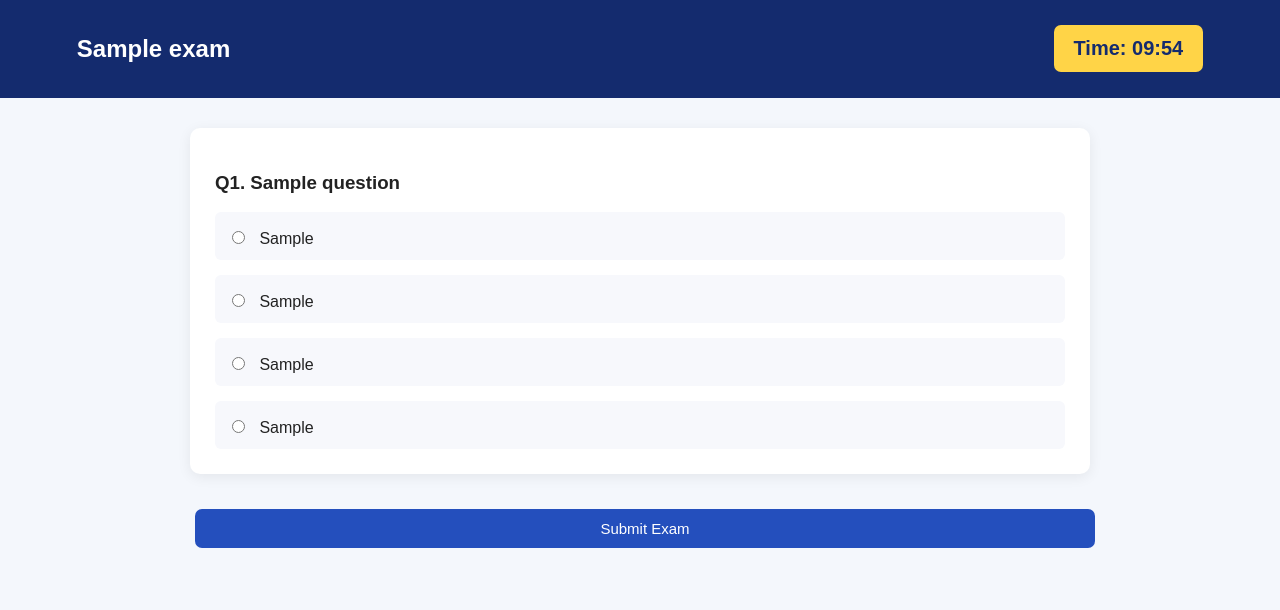
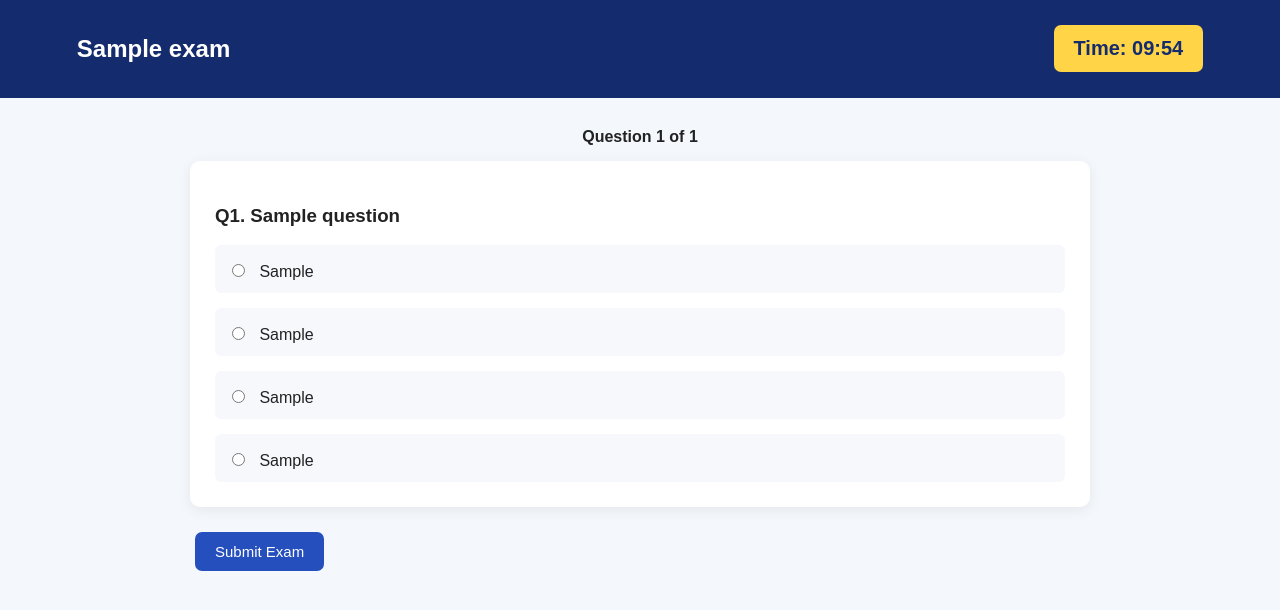
Before and after one commit to CoderOmprakash/secure-online-examination-system, a Flask app: template templates/exam.html in a window 1280 px wide. Shown: the top 610 px of the page. Run offline with Flask 3, Linux system fonts and the light colour scheme; the template is opened without the code that fills it: most values are stand-ins (such as "Sample title", 1, 10 or a date in 2020).

Commit message:
Add previous and next navigation

```diff
--- a/templates/exam.html
+++ b/templates/exam.html
@@ -1,5 +1,4 @@
 <!DOCTYPE html>
-
 <html>
 
 <head>
@@ -8,38 +7,58 @@
 
     <meta name="viewport" content="width=device-width, initial-scale=1.0">
 
-    <title>
-
-        {{ exam['title'] }}
-
-    </title>
+    <title>{{ exam['title'] }}</title>
 
     <link rel="stylesheet" href="{{ url_for('static', filename='css/style.css') }}">
+
+    <style>
+        .question-box {
+            display: none;
+        }
+
+        .question-box.active {
+            display: block;
+        }
+
+        .navigation-buttons {
+            display: flex;
+            justify-content: space-between;
+            gap: 15px;
+            margin-top: 20px;
+        }
+
+        .navigation-buttons button {
+            min-width: 120px;
+        }
+
+        .question-number {
+            text-align: center;
+            margin: 15px 0;
+            font-weight: bold;
+        }
+
+        #submitBtn {
+            display: none;
+        }
+    </style>
 
 </head>
 
 <body>
 
-
     <div class="exam-header">
 
         <div>
-
             <h2>
-
                 {{ exam['title'] }}
-
             </h2>
-
         </div>
-
 
         <div id="timer">
 
             Time:
 
-            <span id="time">
-            </span>
+            <span id="time"></span>
 
         </div>
 
@@ -48,17 +67,17 @@
 
     <div class="exam-container">
 
+        <form id="examForm" method="POST" action="{{ url_for('submit_exam', exam_id=exam['id']) }}">
 
-        <form id="examForm" method="POST" action="{{ url_for(
-            'submit_exam',
-            exam_id=exam['id']
-        ) }}">
+            <div class="question-number">
+                Question <span id="currentQuestion">1</span>
+                of {{ questions|length }}
+            </div>
 
 
             {% for question in questions %}
 
-
-            <div class="question-box">
+            <div class="question-box {% if loop.first %}active{% endif %}">
 
                 <h3>
 
@@ -106,16 +125,33 @@
 
             </div>
 
-
             {% endfor %}
 
 
-            <button class="btn full" type="submit" onclick="return confirm('Are you sure you want to submit?')">
+            <div class="navigation-buttons">
 
-                Submit Exam
+                <button type="button" id="prevBtn" class="btn" onclick="previousQuestion()">
 
-            </button>
+                    ← Previous
 
+                </button>
+
+
+                <button type="button" id="nextBtn" class="btn" onclick="nextQuestion()">
+
+                    Next →
+
+                </button>
+
+
+                <button type="submit" id="submitBtn" class="btn"
+                    onclick="return confirm('Are you sure you want to submit?')">
+
+                    Submit Exam
+
+                </button>
+
+            </div>
 
         </form>
 
@@ -123,14 +159,100 @@
 
 
     <script>
-        const duration = {{ exam['duration'] | int }};
+        const duration = Number("{{ exam['duration'] }}");
+
+        let currentQuestion = 0;
+
+        const questions = document.querySelectorAll(".question-box");
+
+        const prevBtn = document.getElementById("prevBtn");
+
+        const nextBtn = document.getElementById("nextBtn");
+
+        const submitBtn = document.getElementById("submitBtn");
+
+        const currentQuestionText =
+            document.getElementById("currentQuestion");
+
+
+        function showQuestion(index) {
+
+            questions.forEach(function (question, i) {
+
+                question.classList.remove("active");
+
+                if (i === index) {
+
+                    question.classList.add("active");
+
+                }
+
+            });
+
+
+            currentQuestionText.textContent = index + 1;
+
+
+            if (index === 0) {
+
+                prevBtn.style.display = "none";
+
+            } else {
+
+                prevBtn.style.display = "inline-block";
+
+            }
+
+
+            if (index === questions.length - 1) {
+
+                nextBtn.style.display = "none";
+
+                submitBtn.style.display = "inline-block";
+
+            } else {
+
+                nextBtn.style.display = "inline-block";
+
+                submitBtn.style.display = "none";
+
+            }
+
+        }
+
+
+        function nextQuestion() {
+
+            if (currentQuestion < questions.length - 1) {
+
+                currentQuestion++;
+
+                showQuestion(currentQuestion);
+
+            }
+
+        }
+
+
+        function previousQuestion() {
+
+            if (currentQuestion > 0) {
+
+                currentQuestion--;
+
+                showQuestion(currentQuestion);
+
+            }
+
+        }
+
+
+        showQuestion(currentQuestion);
 
     </script>
 
 
-    <script src="{{ url_for('static', filename='js/exam.js') }}">
-    </script>
-
+    <script src="{{ url_for('static', filename='js/exam.js') }}"></script>
 
 </body>
 
```
